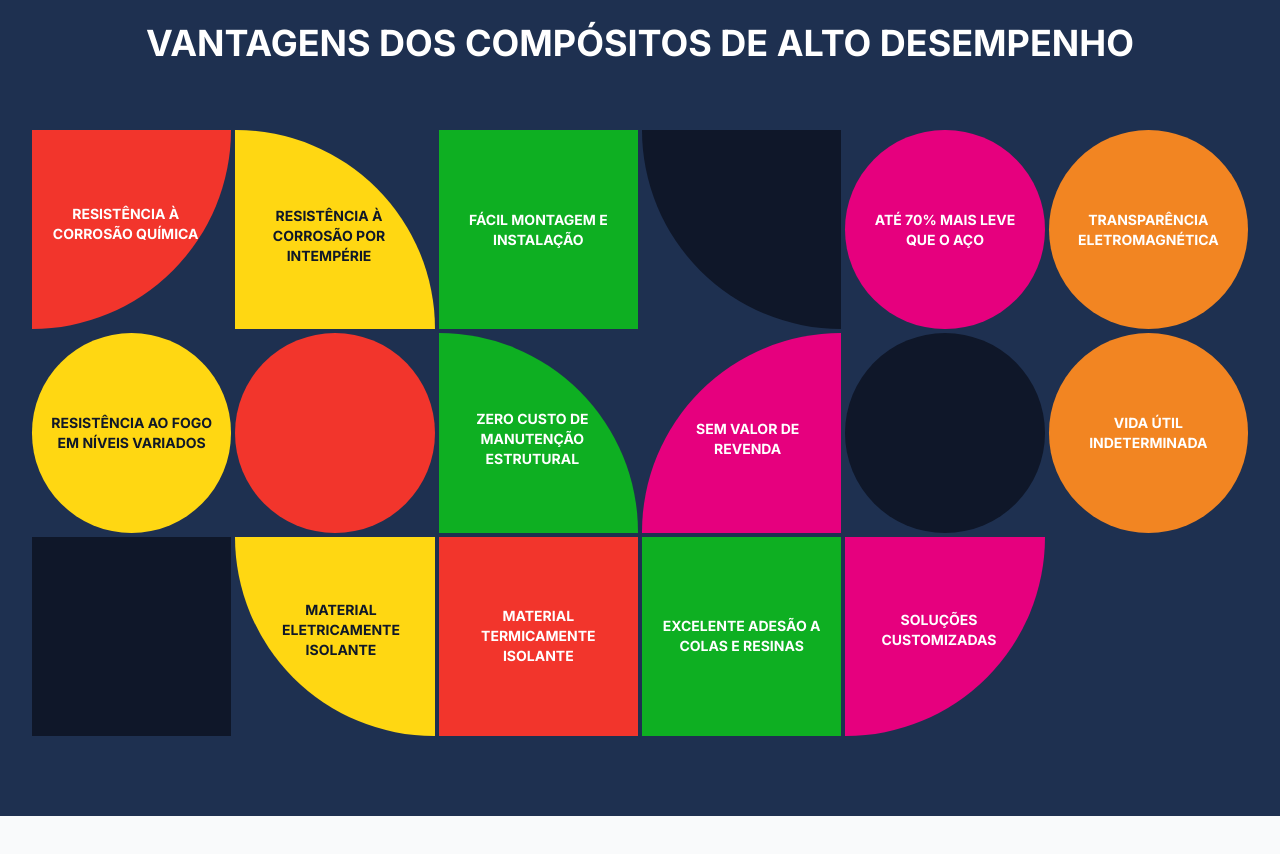
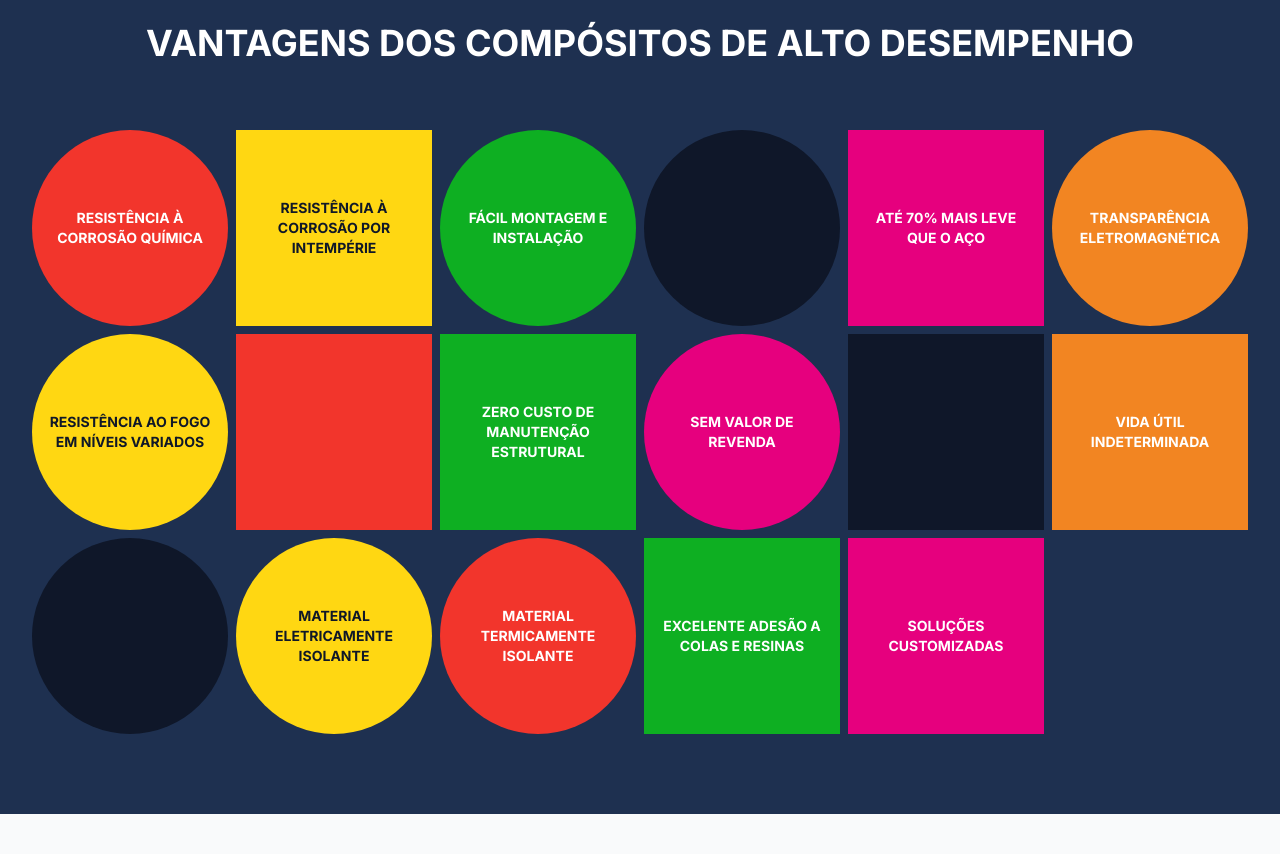
Before and after one commit to overdrive-dev/azul-web-mosaico, a Next.js app: page / in a window 1280 px wide. Shown: the part 6240-7094 px from the top of the page. Built offline with nearby package versions, Linux system fonts and the light colour scheme.

Commit message:
style: simplify mosaic grid to only circles and squares, center all text

```diff
--- a/app/page.tsx
+++ b/app/page.tsx
@@ -266,49 +266,49 @@ export default function Home() {
           <h2 className="text-3xl lg:text-4xl lg:leading-tight font-bold mb-16 text-white uppercase text-center leading-tight">
             Vantagens dos compósitos de alto desempenho
           </h2>
-          <div className="grid grid-cols-3 sm:grid-cols-4 lg:grid-cols-6 gap-1">
-            <div className="relative aspect-square bg-[#f2352c] flex items-center justify-center p-4 rounded-br-[100%]">
-              <p className="relative text-center text-xs sm:text-sm uppercase text-white font-bold left-[-6px] top-[-6px]">Resistência à corrosão química</p>
+          <div className="grid grid-cols-3 sm:grid-cols-4 lg:grid-cols-6 gap-2">
+            <div className="aspect-square bg-[#f2352c] flex items-center justify-center p-4 rounded-full">
+              <p className="text-center text-xs sm:text-sm uppercase text-white font-bold">Resistência à corrosão química</p>
             </div>
-            <div className="relative aspect-square bg-[#ffd712] flex items-center justify-center p-4 rounded-tr-[100%]">
-              <p className="relative text-center text-xs sm:text-sm uppercase text-gray-900 font-bold left-[-6px] top-[6px]">Resistência à corrosão por intempérie</p>
+            <div className="aspect-square bg-[#ffd712] flex items-center justify-center p-4">
+              <p className="text-center text-xs sm:text-sm uppercase text-gray-900 font-bold">Resistência à corrosão por intempérie</p>
             </div>
-            <div className="relative aspect-square bg-[#0eaf22] flex items-center justify-center p-4">
+            <div className="aspect-square bg-[#0eaf22] flex items-center justify-center p-4 rounded-full">
               <p className="text-center text-xs sm:text-sm uppercase text-white font-bold">Fácil montagem e instalação</p>
             </div>
-            <div className="aspect-square bg-azul-950 flex items-center justify-center p-4 rounded-bl-[100%]"></div>
-            <div className="relative aspect-square bg-[#e6007e] flex items-center justify-center p-4 rounded-full">
+            <div className="aspect-square bg-azul-950 flex items-center justify-center p-4 rounded-full"></div>
+            <div className="aspect-square bg-[#e6007e] flex items-center justify-center p-4">
               <p className="text-center text-xs sm:text-sm uppercase text-white font-bold">Até 70% mais leve que o aço</p>
             </div>
-            <div className="relative aspect-square bg-[#f28522] flex items-center justify-center p-4 rounded-full">
+            <div className="aspect-square bg-[#f28522] flex items-center justify-center p-4 rounded-full">
               <p className="text-center text-xs sm:text-sm uppercase text-white font-bold">Transparência eletromagnética</p>
             </div>
-            <div className="relative aspect-square bg-[#ffd712] flex items-center justify-center p-4 rounded-full">
+            <div className="aspect-square bg-[#ffd712] flex items-center justify-center p-4 rounded-full">
               <p className="text-center text-xs sm:text-sm uppercase text-gray-900 font-bold">Resistência ao fogo em níveis variados</p>
             </div>
-            <div className="relative aspect-square bg-[#f2352c] flex items-center justify-center p-4 rounded-full"></div>
-            <div className="relative aspect-square bg-[#0eaf22] flex items-center justify-center p-4 rounded-tr-[100%]">
-              <p className="relative text-center text-xs sm:text-sm uppercase text-white font-bold left-[-6px] top-[6px]">Zero custo de manutenção estrutural</p>
+            <div className="aspect-square bg-[#f2352c] flex items-center justify-center p-4"></div>
+            <div className="aspect-square bg-[#0eaf22] flex items-center justify-center p-4">
+              <p className="text-center text-xs sm:text-sm uppercase text-white font-bold">Zero custo de manutenção estrutural</p>
             </div>
-            <div className="relative aspect-square bg-[#e6007e] flex items-center justify-center p-4 rounded-tl-[100%]">
-              <p className="relative text-center text-xs sm:text-sm uppercase text-white font-bold left-[6px] top-[6px]">Sem valor de revenda</p>
+            <div className="aspect-square bg-[#e6007e] flex items-center justify-center p-4 rounded-full">
+              <p className="text-center text-xs sm:text-sm uppercase text-white font-bold">Sem valor de revenda</p>
+            </div>
+            <div className="aspect-square bg-azul-950 flex items-center justify-center p-4"></div>
+            <div className="aspect-square bg-[#f28522] flex items-center justify-center p-4">
+              <p className="text-center text-xs sm:text-sm uppercase text-white font-bold">Vida útil indeterminada</p>
             </div>
             <div className="aspect-square bg-azul-950 flex items-center justify-center p-4 rounded-full"></div>
-            <div className="relative aspect-square bg-[#f28522] flex items-center justify-center p-4 rounded-full">
-              <p className="text-center text-xs sm:text-sm uppercase text-white font-bold">Vida útil indeterminada</p>
+            <div className="aspect-square bg-[#ffd712] flex items-center justify-center p-4 rounded-full">
+              <p className="text-center text-xs sm:text-sm uppercase text-gray-900 font-bold">Material eletricamente isolante</p>
             </div>
-            <div className="aspect-square bg-azul-950 flex items-center justify-center p-4"></div>
-            <div className="relative aspect-square bg-[#ffd712] flex items-center justify-center p-4 rounded-bl-[100%]">
-              <p className="relative text-center text-xs sm:text-sm uppercase text-gray-900 font-bold left-[6px] top-[-6px]">Material eletricamente isolante</p>
-            </div>
-            <div className="relative aspect-square bg-[#f2352c] flex items-center justify-center p-4">
+            <div className="aspect-square bg-[#f2352c] flex items-center justify-center p-4 rounded-full">
               <p className="text-center text-xs sm:text-sm uppercase text-white font-bold">Material termicamente isolante</p>
             </div>
-            <div className="relative aspect-square bg-[#0eaf22] flex items-center justify-center p-4">
+            <div className="aspect-square bg-[#0eaf22] flex items-center justify-center p-4">
               <p className="text-center text-xs sm:text-sm uppercase text-white font-bold">Excelente adesão a colas e resinas</p>
             </div>
-            <div className="relative aspect-square bg-[#e6007e] flex items-center justify-center p-4 rounded-br-[100%]">
-              <p className="relative text-center text-xs sm:text-sm uppercase text-white font-bold left-[-6px] top-[-6px]">Soluções customizadas</p>
+            <div className="aspect-square bg-[#e6007e] flex items-center justify-center p-4">
+              <p className="text-center text-xs sm:text-sm uppercase text-white font-bold">Soluções customizadas</p>
             </div>
             <div className="aspect-square bg-transparent"></div>
           </div>
```
